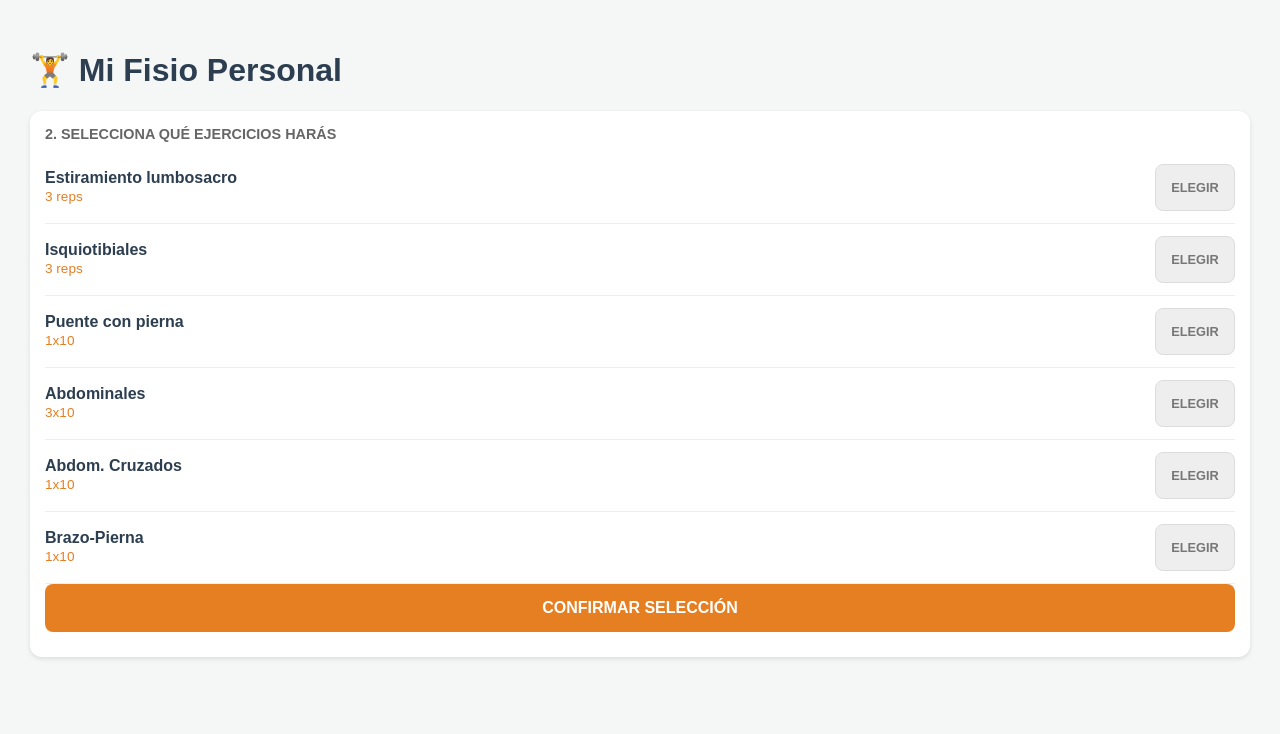
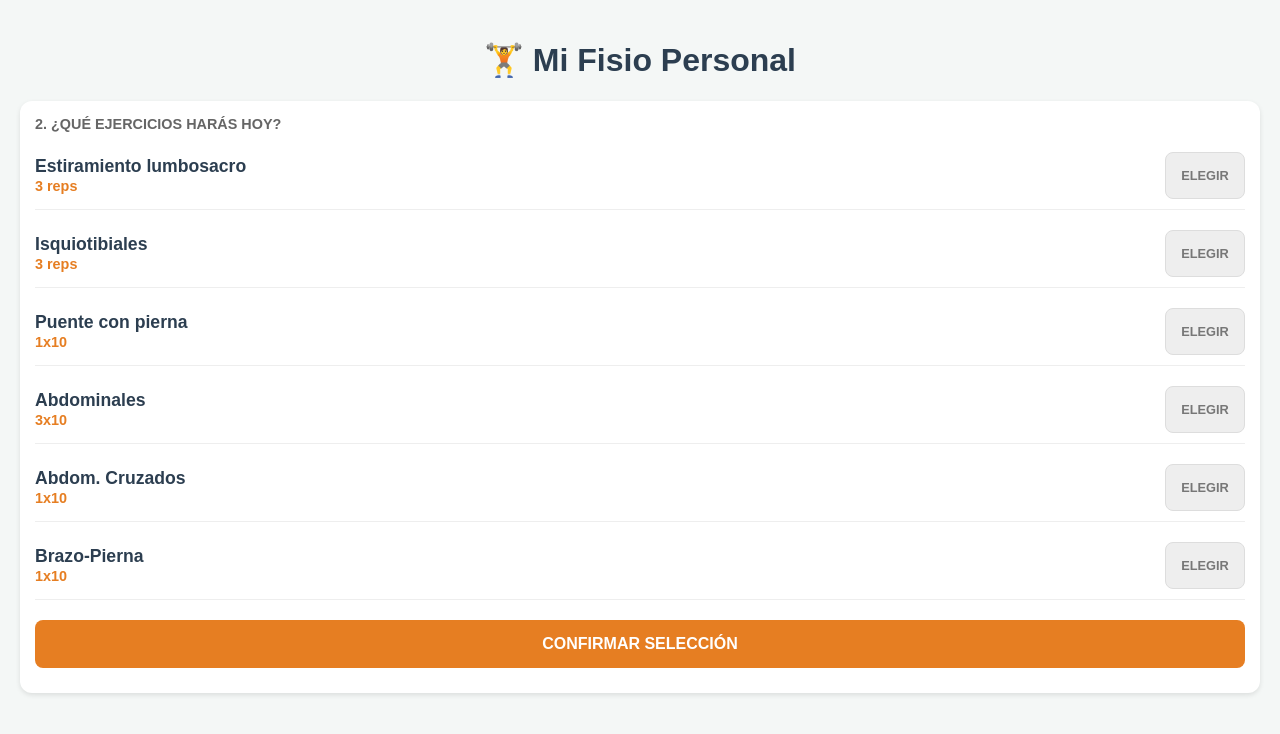
Before and after one commit to JAHerguera/mi-fisio, a plain HTML site: page index.html in a window 1280 px wide. Both pictures are taken after a click on the button "🦴 Espalda (Lumbar)". Drawn offline with Linux system fonts and the light colour scheme.

Commit message:
Actualizar index.html

```diff
--- a/index.html
+++ b/index.html
@@ -6,70 +6,73 @@
     <title>Fisio SERMEF</title>
     <style>
         :root { --primary: #2c3e50; --accent: #27ae60; --bg: #f4f7f6; --blue: #3498db; --orange: #e67e22; }
-        body { font-family: sans-serif; background: var(--bg); padding: 15px; color: var(--primary); margin:0; }
+        body { font-family: sans-serif; background: var(--bg); padding: 10px; color: var(--primary); margin:0; }
         .card { background: white; padding: 15px; border-radius: 12px; box-shadow: 0 2px 5px rgba(0,0,0,0.1); margin-bottom: 15px; }
         .timer { font-size: 2.5rem; text-align: center; font-weight: bold; color: var(--accent); margin: 10px 0; }
-        .btn { display: block; width: 100%; padding: 15px; border: none; border-radius: 8px; font-size: 1rem; font-weight: bold; cursor: pointer; margin-bottom: 10px; text-align: center; text-decoration: none; }
+        .btn { display: block; width: 100%; padding: 15px; border: none; border-radius: 8px; font-size: 1rem; font-weight: bold; cursor: pointer; margin-bottom: 10px; text-align: center; }
         .btn-routine { background: var(--primary); color: white; }
-        .btn-start { background: var(--accent); color: white; display: none; }
+        .btn-start { background: var(--accent); color: white; }
         .btn-done { background: #eee; color: #777; border: 1px solid #ddd; width: 80px; margin: 0; font-size: 0.8rem; }
         .btn-done.active { background: #d4edda; color: #155724; border: 2px solid var(--accent); }
         .btn-sync { background: var(--blue); color: white; margin-top: 20px; display: none; }
-        .ex-item { display: flex; justify-content: space-between; align-items: center; padding: 12px 0; border-bottom: 1px solid #eee; }
-        .ex-info { flex: 1; padding-right: 10px; }
-        .ex-name { font-weight: bold; display: block; }
-        .ex-reps { font-size: 0.85rem; color: var(--orange); }
-        .vid-link { font-size: 0.8rem; color: var(--blue); text-decoration: none; margin-top: 5px; display: inline-block; }
+        .ex-item { padding: 15px 0; border-bottom: 1px solid #eee; }
+        .ex-header { display: flex; justify-content: space-between; align-items: center; margin-bottom: 10px; }
+        .ex-name { font-weight: bold; display: block; font-size: 1.1rem; }
+        .ex-reps { font-size: 0.9rem; color: var(--orange); font-weight: bold; }
+        .video-container { width: 100%; height: 200px; background: #000; border-radius: 8px; overflow: hidden; margin-top: 10px; }
+        iframe { width: 100%; height: 100%; border: none; }
         .step-title { font-size: 0.9rem; color: #666; text-transform: uppercase; margin-bottom: 10px; font-weight: bold; }
     </style>
 </head>
 <body>
-    <div style="padding:15px">
-        <h1>🏋️ Mi Fisio Personal</h1>
+    <div style="padding:10px">
+        <h1 style="text-align:center">🏋️ Mi Fisio Personal</h1>
 
         <div class="card" id="paso1">
-            <div class="step-title">1. Elige la zona a trabajar</div>
+            <div class="step-title">1. Elige la zona</div>
             <button class="btn btn-routine" onclick="cargar('Lumbar')">🦴 Espalda (Lumbar)</button>
             <button class="btn btn-routine" onclick="cargar('Rodilla')">🦵 Rodilla (Gonartrosis)</button>
         </div>
 
         <div id="paso2" style="display:none" class="card">
-            <div class="step-title">2. Selecciona qué ejercicios harás</div>
+            <div class="step-title">2. ¿Qué ejercicios harás hoy?</div>
             <div id="lista-seleccion"></div>
-            <button class="btn btn-routine" style="background:var(--orange)" onclick="confirmarSeleccion()">CONFIRMAR SELECCIÓN</button>
+            <button class="btn btn-routine" style="background:var(--orange); margin-top:20px" onclick="confirmarSeleccion()">CONFIRMAR SELECCIÓN</button>
         </div>
 
         <div id="paso3" style="display:none">
             <div class="card">
-                <div class="step-title">3. ¡A entrenar!</div>
+                <div class="step-title">3. Cronómetro</div>
                 <div class="timer" id="display">00:00</div>
-                <button class="btn btn-start" id="startBtn" style="display:block" onclick="toggleTimer()">INICIAR CRONÓMETRO</button>
+                <button class="btn btn-start" id="startBtn" onclick="toggleTimer()">INICIAR SESIÓN</button>
             </div>
-            <div class="card">
-                <div id="lista-entrenamiento"></div>
-                <button class="btn btn-sync" id="syncBtn" onclick="finalizar()">FINALIZAR Y ENVIAR AL GEM</button>
-            </div>
+            <div id="lista-entrenamiento"></div>
+            <button class="btn btn-sync" id="syncBtn" onclick="finalizar()">FINALIZAR Y ENVIAR AL GEM</button>
         </div>
     </div>
 
     <script>
         let segs = 0, interval, running = false, seleccionados = [], actual = "";
+
+        // URL base de los vídeos (ajustada para intentar embeber)
+        const vBase = "https://www.sermef-ejercicios.org/index.php?id=80&p=";
+
         const datos = {
             'Lumbar': [
-                {n: "Estiramiento lumbosacro", r: "3 reps", v: "https://www.sermef-ejercicios.org/index.php?id=80&p=p-15-73&a=estiramiento-lumbosacro"},
-                {n: "Isquiotibiales", r: "3 reps", v: "https://www.sermef-ejercicios.org/index.php?id=80&p=p-15-73&a=estiramiento-isquiotibiales"},
-                {n: "Puente con pierna", r: "1x10", v: "https://www.sermef-ejercicios.org/index.php?id=80&p=p-15-73&a=puente-con-una-pierna"},
-                {n: "Abdominales", r: "3x10", v: "https://www.sermef-ejercicios.org/index.php?id=80&p=p-15-73&a=abdominales-con-manos-en-nuca"},
-                {n: "Abdom. Cruzados", r: "1x10", v: "https://www.sermef-ejercicios.org/index.php?id=80&p=p-15-73&a=abdominales-cruzados"},
-                {n: "Brazo-Pierna", r: "1x10", v: "https://www.sermef-ejercicios.org/index.php?id=80&p=p-15-73&a=extension-de-brazo-y-pierna-alternos"}
+                {n: "Estiramiento lumbosacro", r: "3 reps", v: vBase+"p-15-73&a=estiramiento-lumbosacro"},
+                {n: "Isquiotibiales", r: "3 reps", v: vBase+"p-15-73&a=estiramiento-isquiotibiales"},
+                {n: "Puente con pierna", r: "1x10", v: vBase+"p-15-73&a=puente-con-una-pierna"},
+                {n: "Abdominales", r: "3x10", v: vBase+"p-15-73&a=abdominales-con-manos-en-nuca"},
+                {n: "Abdom. Cruzados", r: "1x10", v: vBase+"p-15-73&a=abdominales-cruzados"},
+                {n: "Brazo-Pierna", r: "1x10", v: vBase+"p-15-73&a=extension-de-brazo-y-pierna-alternos"}
             ],
             'Rodilla': [
-                {n: "Extensión sentado", r: "3x10", v: "https://www.sermef-ejercicios.org/index.php?id=80&p=p-14-100&a=extension-de-rodilla-en-sedestacion"},
-                {n: "Levantarse silla", r: "1x10", v: "https://www.sermef-ejercicios.org/index.php?id=80&p=p-14-100&a=levantarse-y-sentarse-en-una-silla"},
-                {n: "Sentadilla pared", r: "3x10", v: "https://www.sermef-ejercicios.org/index.php?id=80&p=p-14-100&a=sentadilla-en-la-pared"},
-                {n: "Talones", r: "3x10", v: "https://www.sermef-ejercicios.org/index.php?id=80&p=p-14-100&a=elevacion-de-talones"},
-                {n: "Estiramiento cuádriceps", r: "3 reps", v: "https://www.sermef-ejercicios.org/index.php?id=80&p=p-14-100&a=estiramiento-de-cuadriceps"},
-                {n: "Elevación lateral", r: "3x10", v: "https://www.sermef-ejercicios.org/index.php?id=80&p=p-14-100&a=elevacion-lateral-de-la-pierna"}
+                {n: "Extensión sentado", r: "3x10", v: vBase+"p-14-100&a=extension-de-rodilla-en-sedestacion"},
+                {n: "Levantarse silla", r: "1x10", v: vBase+"p-14-100&a=levantarse-y-sentarse-en-una-silla"},
+                {n: "Sentadilla pared", r: "3x10", v: vBase+"p-14-100&a=sentadilla-en-la-pared"},
+                {n: "Talones", r: "3x10", v: vBase+"p-14-100&a=elevacion-de-talones"},
+                {n: "Estiramiento cuádriceps", r: "3 reps", v: vBase+"p-14-100&a=estiramiento-de-cuadriceps"},
+                {n: "Elevación lateral", r: "3x10", v: vBase+"p-14-100&a=elevacion-lateral-de-la-pierna"}
             ]
         };
 
@@ -80,11 +83,8 @@
             lista.innerHTML = "";
             datos[tipo].forEach((ex, i) => {
                 lista.innerHTML += `
-                <div class="ex-item">
-                    <div class="ex-info">
-                        <span class="ex-name">${ex.n}</span>
-                        <span class="ex-reps">${ex.r}</span>
-                    </div>
+                <div class="ex-header" style="padding:10px 0; border-bottom:1px solid #eee">
+                    <div><span class="ex-name">${ex.n}</span><span class="ex-reps">${ex.r}</span></div>
                     <button class="btn btn-done" id="sel-${i}" onclick="toggleSeleccion(${i},'${ex.n}')">ELEGIR</button>
                 </div>`;
             });
@@ -96,31 +96,24 @@
             const btn = document.getElementById('sel-'+id);
             const index = seleccionados.indexOf(nombre);
             if(index === -1) {
-                seleccionados.push(nombre);
-                btn.classList.add('active');
-                btn.innerText = "SÍ";
+                seleccionados.push(nombre); btn.classList.add('active'); btn.innerText = "SÍ";
             } else {
-                seleccionados.splice(index, 1);
-                btn.classList.remove('active');
-                btn.innerText = "ELEGIR";
+                seleccionados.splice(index, 1); btn.classList.remove('active'); btn.innerText = "ELEGIR";
             }
         }
 
         function confirmarSeleccion() {
-            if(seleccionados.length === 0) { alert("Elige al menos un ejercicio"); return; }
+            if(seleccionados.length === 0) return alert("Selecciona algún ejercicio");
             const listaEntr = document.getElementById('lista-entrenamiento');
             listaEntr.innerHTML = "";
 
-            // Filtrar los ejercicios de la zona actual que han sido seleccionados
-            const ejerciciosFiltrados = datos[actual].filter(ex => seleccionados.includes(ex.n));
-
-            ejerciciosFiltrados.forEach((ex, i) => {
+            datos[actual].filter(ex => seleccionados.includes(ex.n)).forEach(ex => {
                 listaEntr.innerHTML += `
-                <div class="ex-item">
-                    <div class="ex-info">
-                        <span class="ex-name">${ex.n}</span>
-                        <span class="ex-reps">${ex.r}</span><br>
-                        <a href="${ex.v}" target="_blank" class="vid-link">📺 Ver vídeo</a>
+                <div class="card">
+                    <span class="ex-name">${ex.n}</span>
+                    <span class="ex-reps">${ex.r}</span>
+                    <div class="video-container">
+                        <iframe src="${ex.v}"></iframe>
                     </div>
                 </div>`;
             });
@@ -137,13 +130,11 @@
                     document.getElementById('display').innerText = m+":"+s;
                 }, 1000);
                 document.getElementById('startBtn').innerText = "PAUSAR";
-                document.getElementById('startBtn').style.background = "#e67e22";
                 document.getElementById('syncBtn').style.display = "block";
                 running = true;
             } else {
                 clearInterval(interval);
                 document.getElementById('startBtn').innerText = "CONTINUAR";
-                document.getElementById('startBtn').style.background = "#27ae60";
                 running = false;
             }
         }
@@ -152,7 +143,7 @@
             const t = document.getElementById('display').innerText;
             const res = `SESIÓN: ${actual}. Tiempo: ${t}. Ejercicios hechos: ${seleccionados.join(', ')}`;
             navigator.clipboard.writeText(res).then(() => {
-                alert("Resumen copiado. Pégalo en el Gem.");
+                alert("Copiado. Pégalo en el Gem.");
                 window.location.href = "https://gemini.google.com/gem/c5912f79c9fe/efca5a411262c317";
             });
         }
```
